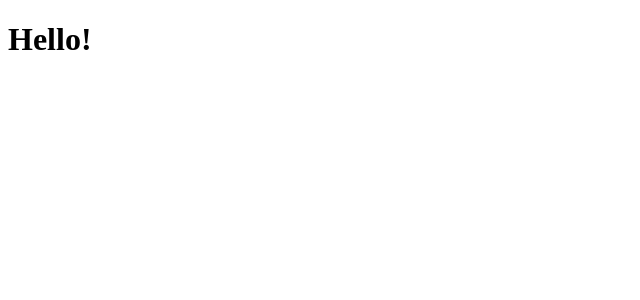
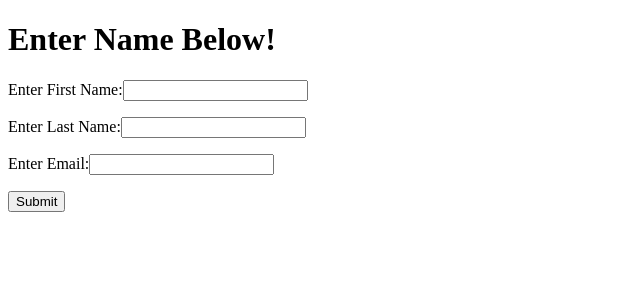
Before and after one commit to AlexanderSkow/user-form, an Angular app: page / in a window 1280 px wide. Shown: the top 300 px of the page, without its empty margins (0-640 px from the left). Built offline with nearby package versions, Linux system fonts and the light colour scheme.

Commit message:
Feat: added username form for getting first, last, and email from users along with view in template

```diff
--- a/src/app/app.html
+++ b/src/app/app.html
@@ -1 +1,24 @@
-<h1>Hello!</h1>
+@if (username() === '') {
+  <h1>Enter Name Below!</h1>
+}
+
+@else {
+  <h1>Hello, {{ username() }}!</h1>
+}
+
+<label>Enter First Name:</label>
+<input type="text" [formControl]="firstNameControl">
+
+<p>{{ firstNameControl.value }}</p>
+
+<label>Enter Last Name:</label>
+<input type="text" [formControl]="lastNameControl">
+
+<p>{{ lastNameControl.value }}</p>
+
+<label>Enter Email:</label>
+<input type="text" [formControl]="emailControl">
+
+<p>{{ emailControl.value }}</p>
+
+<button type="submit">Submit</button>
--- a/src/app/app.ts
+++ b/src/app/app.ts
@@ -1,12 +1,17 @@
 import { Component, signal } from '@angular/core';
-import { RouterOutlet } from '@angular/router';
+import { FormControl, ReactiveFormsModule } from '@angular/forms';
 
 @Component({
   selector: 'app-root',
-  imports: [RouterOutlet],
+  imports: [ReactiveFormsModule],
   templateUrl: './app.html',
   styleUrl: './app.css'
 })
+
 export class App {
-  protected readonly title = signal('user');
+  protected firstNameControl = new FormControl('');
+  protected lastNameControl = new FormControl('');
+  protected emailControl = new FormControl('');
+
+  protected username = signal('');
 }
```
